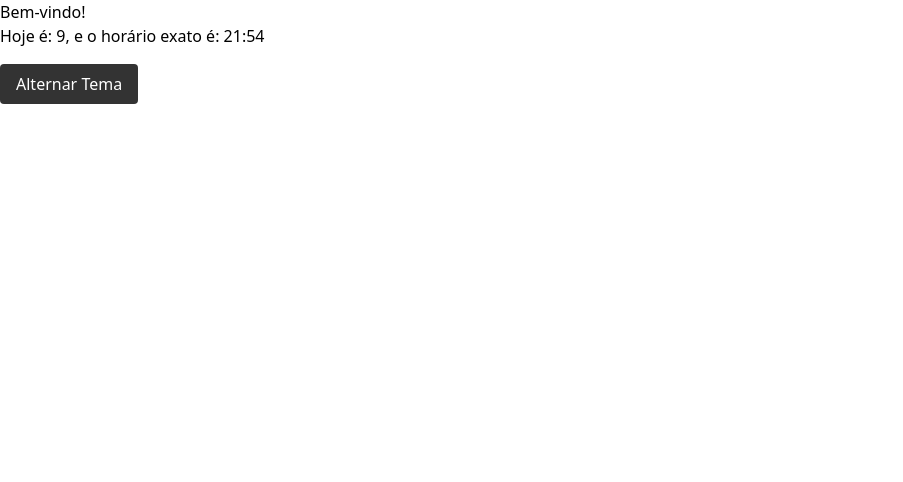
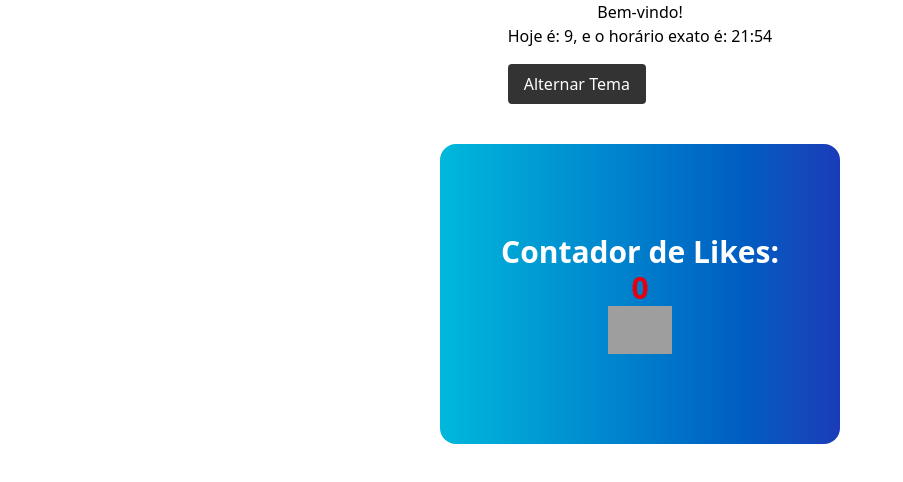
Before and after one commit to AgostinhoAlves15/introducao-nextjs, a Next.js app: page /server-client in a window 1280 px wide. Shown: the top 482 px of the page, without its empty margins (0-903 px from the left). Built offline with nearby package versions, Linux system fonts and the light colour scheme; grey boxes are pictures that could not be loaded.

Commit message:
feat: criação de botão para atividade

```diff
--- a/package.json
+++ b/package.json
@@ -9,6 +9,9 @@
     "lint": "next lint"
   },
   "dependencies": {
+    "@fortawesome/fontawesome-svg-core": "^7.0.0",
+    "@fortawesome/free-solid-svg-icons": "^7.0.0",
+    "@fortawesome/react-fontawesome": "^0.2.3",
     "@hookform/resolvers": "^5.1.1",
     "@radix-ui/react-slot": "^1.2.3",
     "@types/leaflet": "^1.9.18",
--- a/src/app/server-client/page.tsx
+++ b/src/app/server-client/page.tsx
@@ -1,10 +1,12 @@
 import ThemeToggle from "@/components/ThemeToggle";
+import LikeButton from "@/components/LikeButton";
 
 export default function HomePage() {
   return (
-    <main>
+    <main className="flex justify-center items-center flex-col">
       <h1>Bem-vindo!</h1>
       <ThemeToggle />
+      <LikeButton initial={0}/>
     </main>
   );
 }
--- /dev/null
+++ b/src/components/LikeButton.tsx
@@ -0,0 +1,32 @@
+'use client'
+
+
+import { useState } from "react"
+
+interface ConterLikes {
+    initial: number
+}
+
+export default function LikeButton(props:ConterLikes){
+
+    const [likes,setLikes]=useState(props.initial)
+
+
+    return (
+        <div className="flex justify-center rounded-2xl w-[400px] h-[300px] m-10 bg-gradient-to-r from-cyan-500 to-blue-800 flex-col items-center">
+            <h1 className="font-extrabold text-3xl text-white">Contador de Likes: </h1>
+            <h2 className="text-red-600 font-bold text-3xl">{likes}</h2>
+            <img
+            className="hover:scale-150"
+            src="https://cdn-icons-png.flaticon.com/512/8236/8236748.png"
+            alt="Ícone"
+            width="64"
+            height="64"
+            onClick={() => setLikes(likes + 1)}
+            style={{ cursor: 'pointer' }}
+            />
+
+        </div>
+
+    )
+}
```
Also changed, not shown: 1 other file (tests, documents, lock files or other folders).
